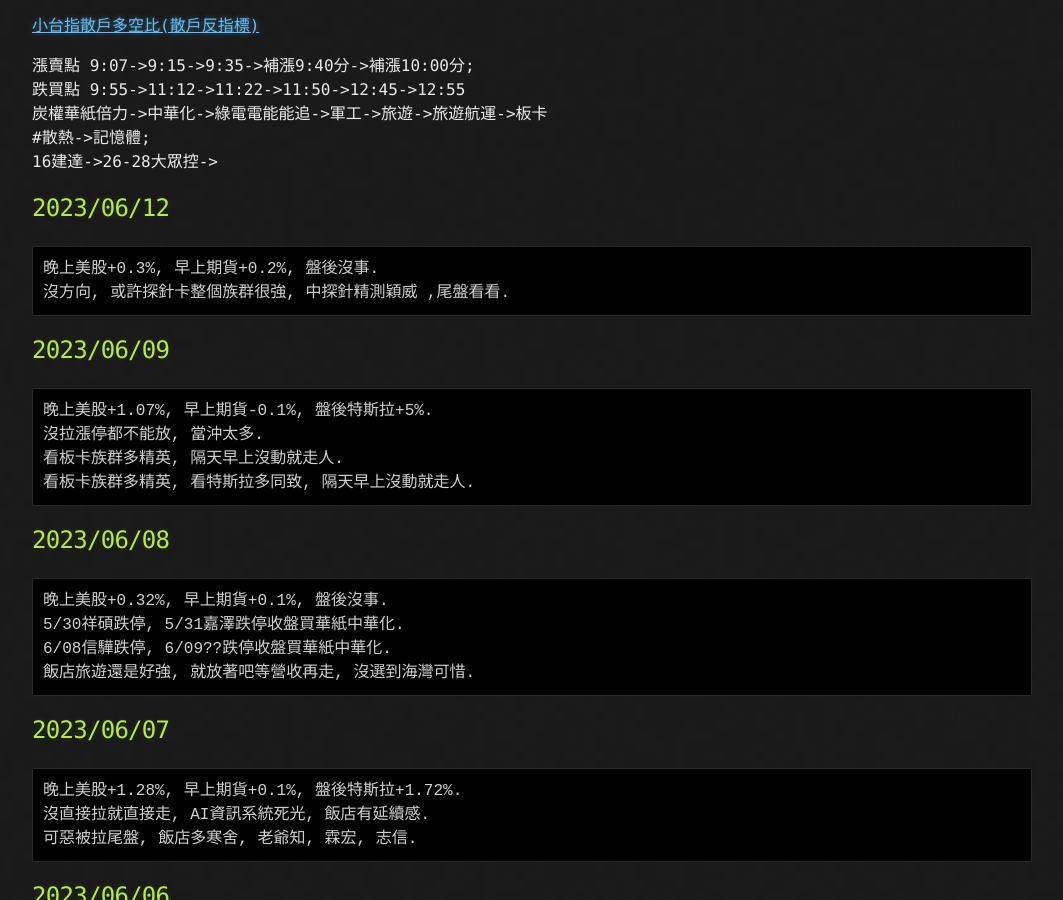
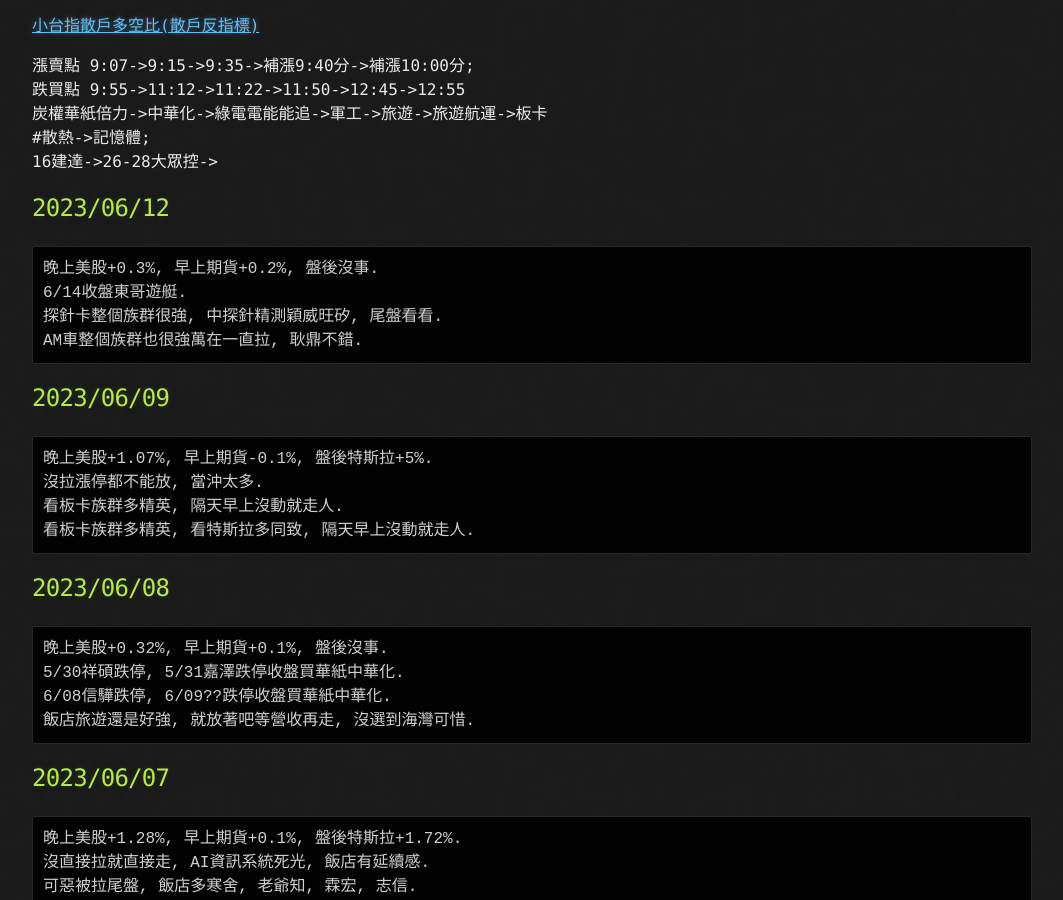
Before and after one commit to lepg5487/Stock_God, a Jekyll site: the page built from index.md, in a window 1280 px wide and 900 px high, scrolled down 484 px. Shown: the whole window, without its empty margins (108-1171 px from the left). Built offline with Jekyll 4.4.1, drawn with Linux system fonts in a browser that asks for light colours; our own code applies the rules of GitHub Pages for plain Markdown files.

Commit message:
Update index.md

````diff
--- a/index.md
+++ b/index.md
@@ -25,7 +25,9 @@ layout: testlayouts
 ## 2023/06/12
 ```
 晚上美股+0.3%, 早上期貨+0.2%, 盤後沒事.
-沒方向, 或許探針卡整個族群很強, 中探針精測穎威 ,尾盤看看.
+6/14收盤東哥遊艇.
+探針卡整個族群很強, 中探針精測穎威旺矽, 尾盤看看.
+AM車整個族群也很強萬在一直拉, 耿鼎不錯.
 ```
 
 ## 2023/06/09
````
